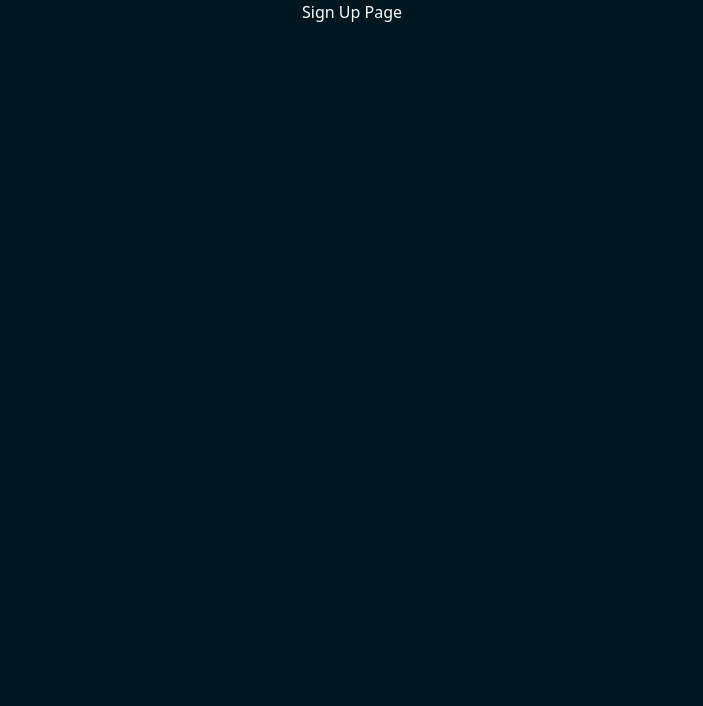
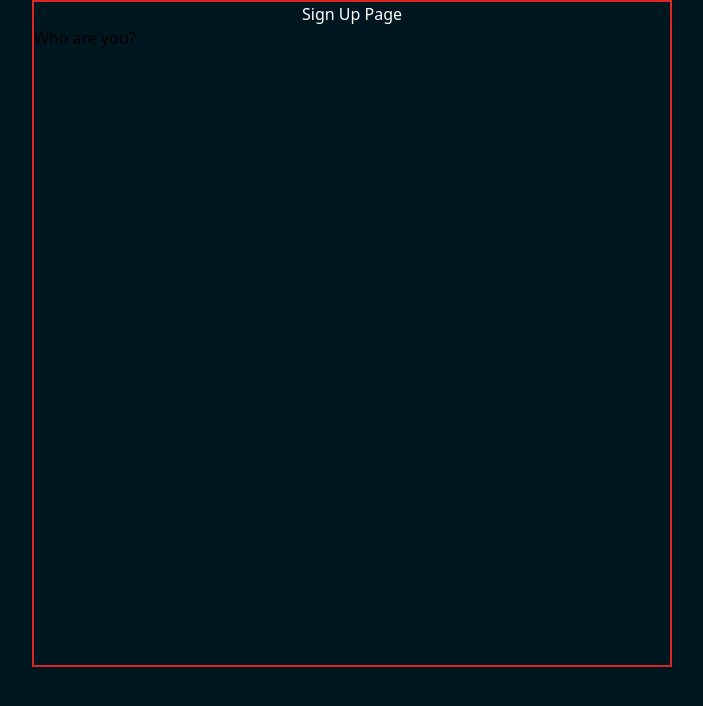
Before and after one commit to obuastella/School-101, a React (Create React App) app in the folder front-end/: page / in a window 1280 px wide. Shown: the top 706 px of the page, without its empty margins (288-991 px from the left). Built offline with nearby package versions, Linux system fonts and the light colour scheme.

Commit message:
WIP: sign-up page

```diff
--- a/front-end/src/pages/SignUp.jsx
+++ b/front-end/src/pages/SignUp.jsx
@@ -1,8 +1,11 @@
 function SignUp() {
   return (
-    <div className="w-full h-screen bg-bgColor">
-      <h1 className="text-center text-white">Sign Up Page</h1>
-    </div>
+    <section className="w-full h-screen bg-bgColor">
+      <div className="border-2 border-red-600 w-1/2 h-5/6 m-auto">
+        <h1 className="text-center text-white">Sign Up Page</h1>
+        <h2>Who are you?</h2>
+      </div>
+    </section>
   );
 }
 
```
